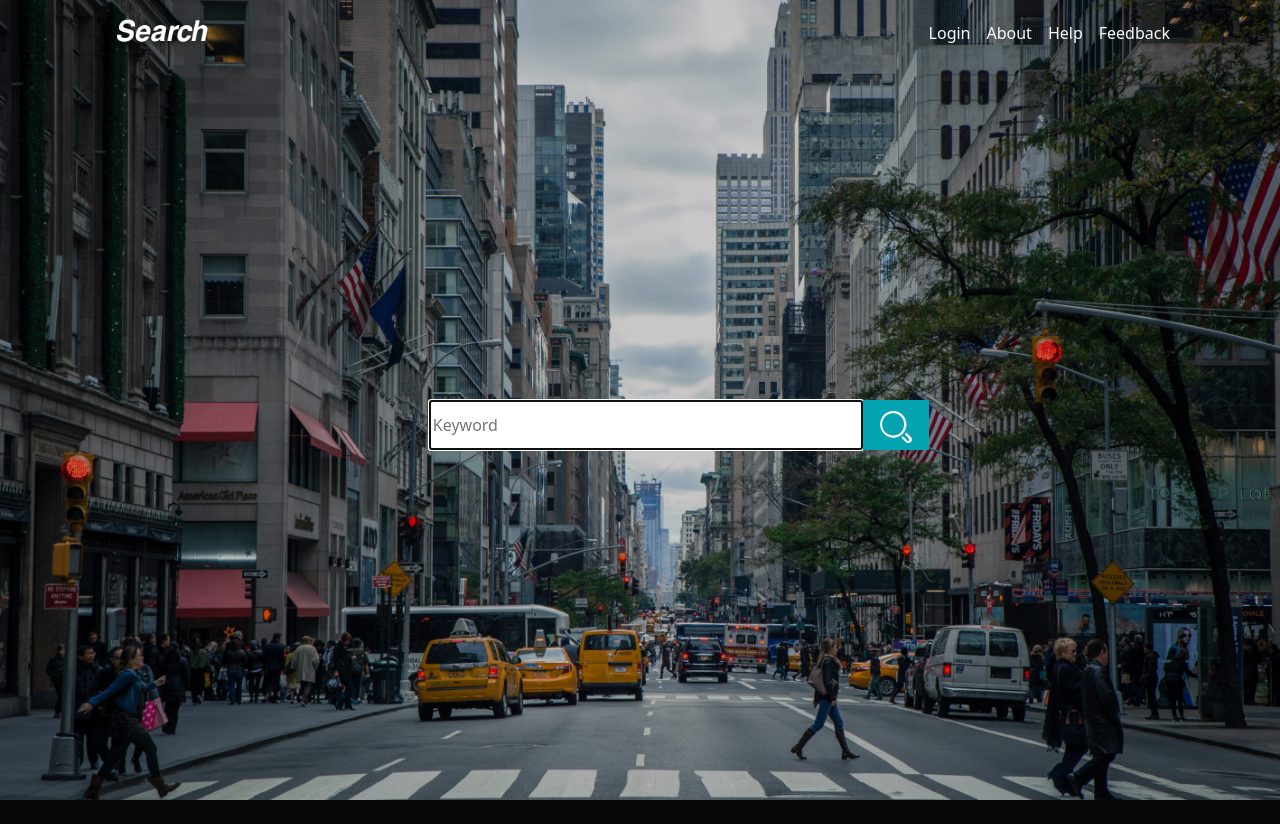
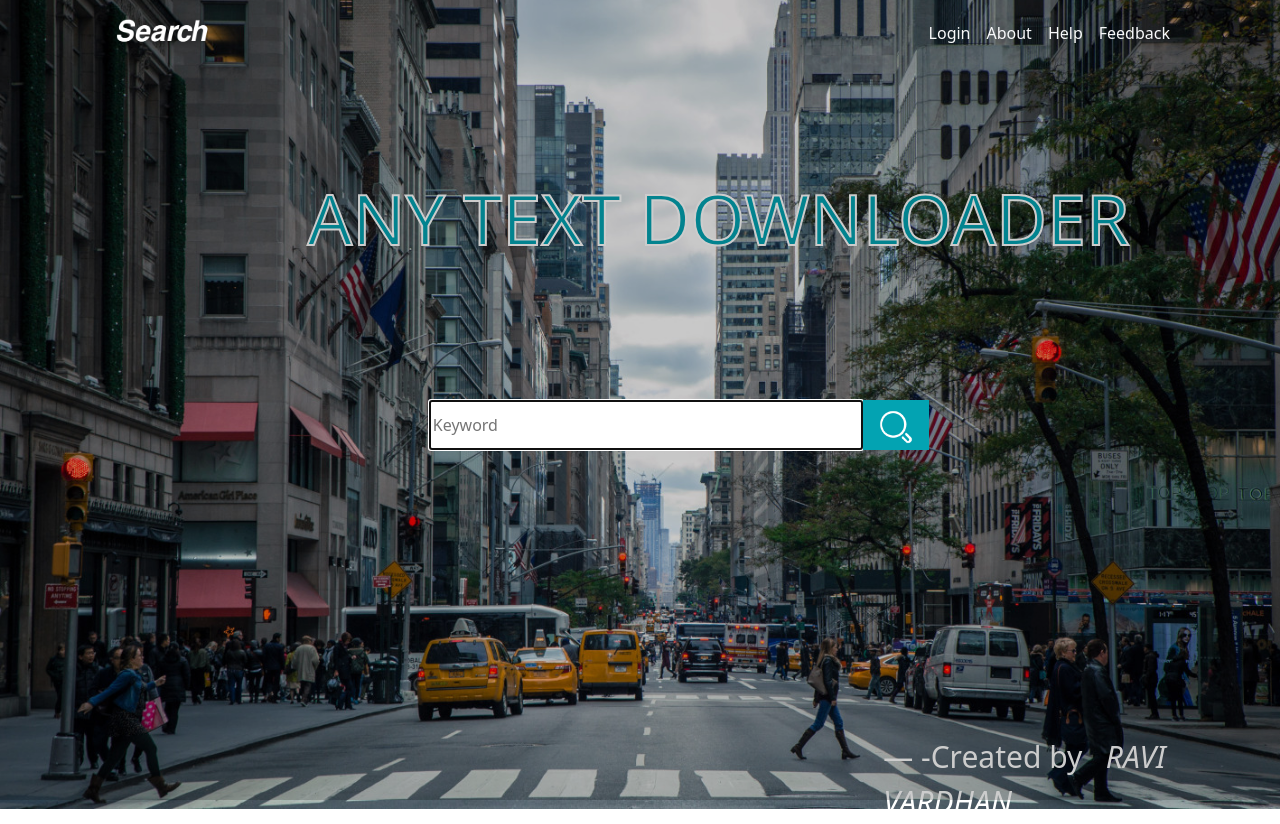
Before and after one commit to Ravivardhan/Text-downloader-flask-project, a Flask app: page / in a window 1280 px wide. Before the commit the page ends 800 px from the top, so only its background shows below. Run offline with Flask 2, Linux system fonts and the light colour scheme; some libraries are stand-ins or nearby versions.

Commit message:
first commit

```diff
--- a/static/style.css
+++ b/static/style.css
@@ -46,6 +46,7 @@ form{
 }
 
 .search-input:focus{
+
 	outline: none;
 	-webkit-box-shadow: none;
 	box-shadow: none;
--- a/templates/available.html
+++ b/templates/available.html
@@ -11,7 +11,7 @@
     <!-- Style CSS -->
     <link rel="stylesheet" type="text/css" href="{{url_for('static',filename='style.css')}}">
 
-    <title>Bootstrap Responsive Search Box</title>
+    <title>RAVI's first webapp</title>
   </head>
 
 
@@ -82,6 +82,7 @@
             </form>
         </div>
       </div>
+      <footer class="blockquote-footer">Created by <cite title="Source Title">Ravi Vardhan</cite></footer>
       <!-- ./End of search box -->
     </div>
     <!-- ./End of container -->
--- a/templates/index.html
+++ b/templates/index.html
@@ -11,9 +11,14 @@
     <!-- Style CSS -->
     <link rel="stylesheet" type="text/css" href="{{url_for('static',filename='style.css')}}">
 
-    <title>Bootstrap Responsive Search Box</title>
+    <title>RAVI's first webapp</title>
   </head>
   <body class="bg">
+  <style>
+    .heading-title {
+    -webkit-text-stroke: 2px white;
+}
+  </style>
     <!-- Overlay -->
     <div class="overlay" id="overlay" onclick="resetBg()"></div>
 
@@ -55,6 +60,7 @@
         </div>
       </nav>
       <!-- ./End of navbar -->
+      <h1 class="heading-title" style="color: #03a3b2;margin-left:20%;font-weight:50px;margin-top:10%;font-size:70px;">ANY TEXT DOWNLOADER</h1>
 
       <!-- Search Box -->
       <div class="col-md-6 col-lg-6 col-11 mx-auto my-auto search-box">
@@ -70,12 +76,14 @@
           <form>
         </div>
       </div>
+
       <!-- ./End of search box -->
     </div>
     <!-- ./End of container -->
 
     <!-- Optional JavaScript -->
     <!-- Popper.js first, then Bootstrap JS -->
+    <footer style="color:white;font-size:30px;margin-top:37%;margin-left:69%;" class="blockquote-footer">-Created by<cite title="Source Title"> &nbsp RAVI VARDHAN</cite></footer>
     <script src="https://cdn.jsdelivr.net/npm/popper.js@1.16.0/dist/umd/popper.min.js" integrity="sha384-Q6E9RHvbIyZFJoft+2mJbHaEWldlvI9IOYy5n3zV9zzTtmI3UksdQRVvoxMfooAo" crossorigin="anonymous"></script>
     <script src="https://stackpath.bootstrapcdn.com/bootstrap/5.0.0-alpha1/js/bootstrap.min.js" integrity="sha384-oesi62hOLfzrys4LxRF63OJCXdXDipiYWBnvTl9Y9/TRlw5xlKIEHpNyvvDShgf/" crossorigin="anonymous"></script>
 
```
